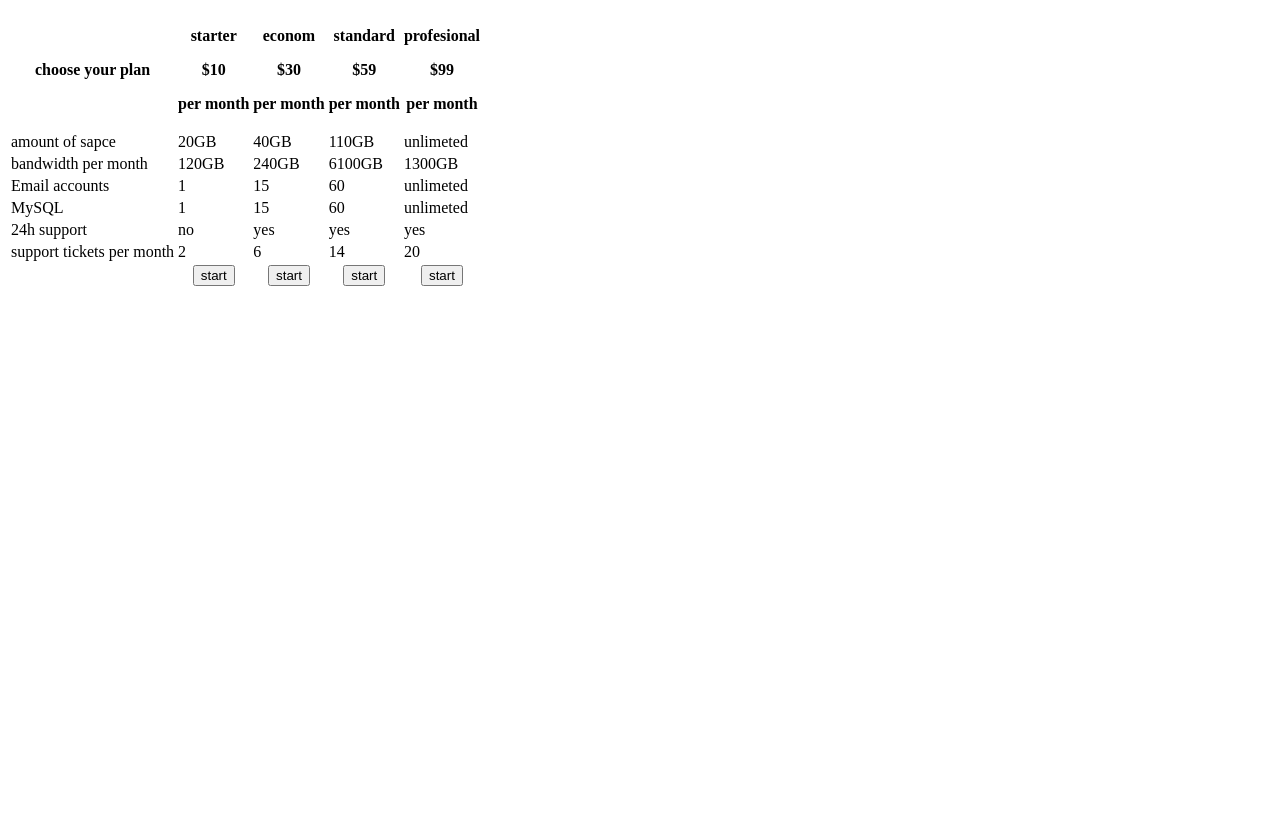
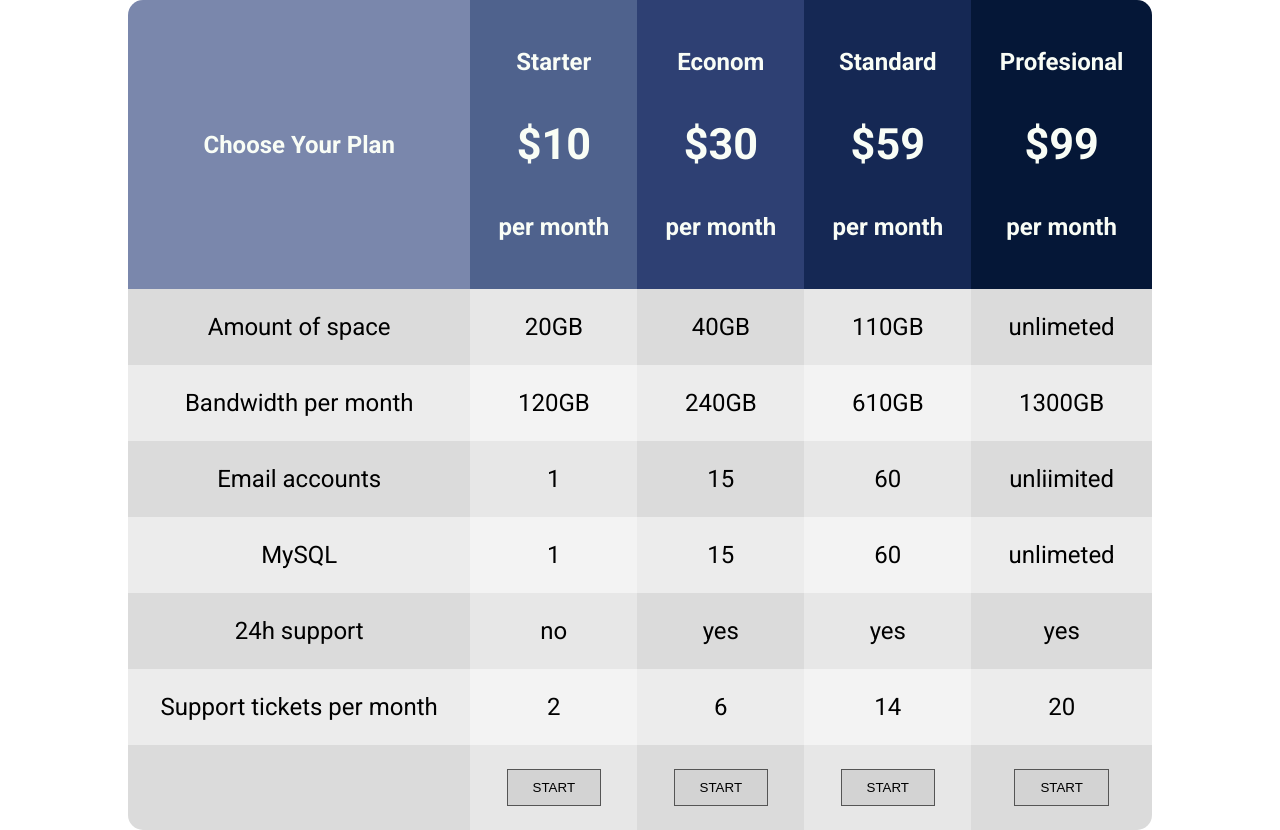
Before and after one commit to Solomii/fs-hw-table, a plain HTML site: page index.html in a window 1280 px wide. Before the commit the page ends 800 px from the top, so only its background shows below. Drawn offline with Linux system fonts and the light colour scheme.

Commit message:
Add style to table

```diff
--- a/assets/css/style.css
+++ b/assets/css/style.css
@@ -0,0 +1,92 @@
+:root {
+    font-size: 24px;
+    font-family: "Roboto", sans-serif;
+}
+
+* {
+    box-sizing: border-box;
+}
+
+body {
+    margin: 0 auto;
+}
+
+table {
+    width: 80%;
+    margin: auto;
+    text-align: center;
+    border-collapse: collapse;
+}
+
+th,
+td {
+    padding: 1rem;
+}
+
+thead {
+    color: #f9fdf6;
+}
+
+thead > tr > th > p:nth-child(2n) {
+    font-size: 1.8rem;
+}
+
+thead > tr > th > p:first-child {
+    text-transform: capitalize;
+}
+
+thead > tr > th:first-child {
+    border-radius: 15px 0 0 0;
+    background-color: #7a87ac;
+}
+
+thead > tr > th:nth-child(2) {
+    background-color: #4f628d;
+}
+
+thead > tr > th:nth-child(3) {
+    background-color: #2e4073;
+}
+
+thead > tr > th:nth-child(4) {
+    background-color: #152854;
+}
+
+thead > tr > th:last-child {
+    border-radius: 0 15px 0 0;
+    background-color: #051737;
+}
+
+tbody > tr:nth-child(odd) > td:nth-child(odd),
+tfoot > tr:nth-child(odd) > th:nth-child(odd) {
+    background-color: #dbdbdb;
+}
+
+tbody > tr:nth-child(odd) > td:nth-child(even),
+tfoot > tr:nth-child(odd) > th:nth-child(even) {
+    background-color: #e7e7e7;
+}
+
+tbody > tr:nth-child(even) > td:nth-child(odd) {
+    background-color: #ececec;
+}
+
+tbody > tr:nth-child(even) > td:nth-child(even) {
+    background-color: #f3f3f3;
+}
+
+tfoot > tr > th:first-child {
+    border-radius: 0 0 0 15px;
+}
+
+tfoot > tr > th:last-child {
+    border-radius: 0 0 15px 0;
+}
+
+button {
+    background-color: #d3d3d3;
+    padding: 10px 25px;
+    text-transform: uppercase;
+    border: 1px solid #555555;
+    cursor: pointer;
+}
--- a/index.html
+++ b/index.html
@@ -1,10 +1,17 @@
 <!DOCTYPE html>
 <html lang="en">
     <head>
-  <meta charset="UTF-8">
-  <meta http-equiv="X-UA-Compatible" content="IE=edge">
-  <meta name="viewport" content="width=device-width, initial-scale=1.0">
+        <meta charset="UTF-8" />
+        <meta http-equiv="X-UA-Compatible" content="IE=edge" />
+        <meta name="viewport" content="width=device-width, initial-scale=1.0" />
         <title>HW-Table</title>
+        <link rel="preconnect" href="https://fonts.googleapis.com" />
+        <link rel="preconnect" href="https://fonts.gstatic.com" crossorigin />
+        <link
+            href="https://fonts.googleapis.com/css2?family=Roboto:ital,wght@0,400;0,500;0,700;0,900;1,100;1,300;1,400;1,500;1,700;1,900&display=swap"
+            rel="stylesheet"
+        />
+        <link rel="stylesheet" href="./assets/css/style.css" />
     </head>
     <body>
         <table>
@@ -12,6 +19,7 @@
                 <tr>
                     <th>
                         <p>choose your plan</p>
+                    </th>
                     <th>
                         <p>starter</p>
                         <p>$10</p>
@@ -32,22 +40,21 @@
                         <p>$99</p>
                         <p>per month</p>
                     </th>
-      </th>
                 </tr>
             </thead>
             <tbody>
                 <tr>
-        <td>amount of sapce</td>
+                    <td>Amount of space</td>
                     <td>20GB</td>
                     <td>40GB</td>
                     <td>110GB</td>
                     <td>unlimeted</td>
                 </tr>
                 <tr>
-        <td>bandwidth per month</td>
+                    <td>Bandwidth per month</td>
                     <td>120GB</td>
                     <td>240GB</td>
-        <td>6100GB</td>
+                    <td>610GB</td>
                     <td>1300GB</td>
                 </tr>
                 <tr>
@@ -55,7 +62,7 @@
                     <td>1</td>
                     <td>15</td>
                     <td>60</td>
-        <td>unlimeted</td>
+                    <td>unliimited</td>
                 </tr>
                 <tr>
                     <td>MySQL</td>
@@ -71,13 +78,13 @@
                     <td>yes</td>
                     <td>yes</td>
                 </tr>
-      <t>
-        <td>support tickets per month</td>
+                <tr>
+                    <td>Support tickets per month</td>
                     <td>2</td>
                     <td>6</td>
                     <td>14</td>
                     <td>20</td>
-      </t>
+                </tr>
             </tbody>
             <tfoot>
                 <tr>
```
Lines whose indentation alone changed are shown as unchanged.
